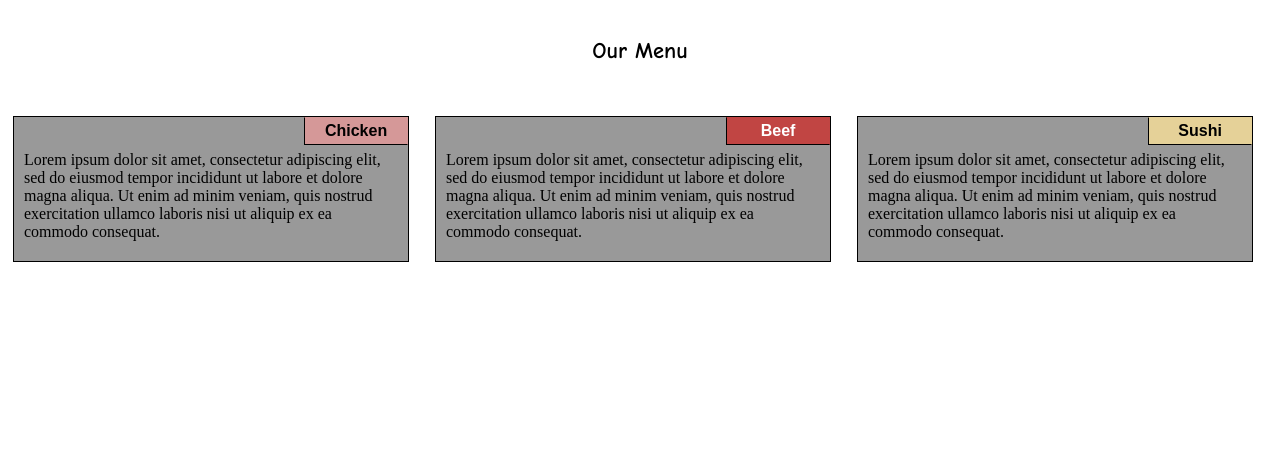
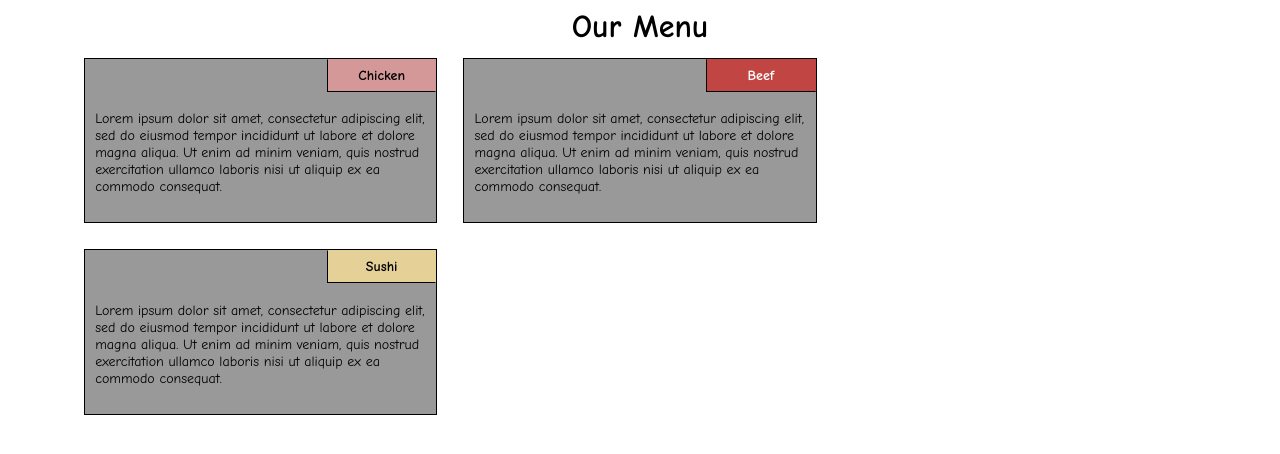
Before and after one commit to rohiniko17/assignment2, a plain HTML site: page index.html in a window 1280 px wide. Drawn offline with Linux system fonts and the light colour scheme.

Commit message:
Update style.css

```diff
--- a/css/style.css
+++ b/css/style.css
@@ -1,47 +1,29 @@
 /* Style for assignment 2 */
 body{
-    position: relative;
-    width: 100%;
-    margin: 0;
-    padding: 0;
+    box-sizing: border-box;
+    font-family: "Comic Sans MS", cursive, sans-serif;
+    font-size: 14px;
 }
 
 .menuTitle{
-    width: 100%;
-    font-weight: 800;
-    font-size: 1.4rem;
     text-align: center;
-    font-family: "Comic Sans MS", cursive, sans-serif;
-    margin-top: 3%;
-    margin-bottom: 3%;
+    font-size: 2rem;
+    font-weight: bold;
 }
 
 .Container{
-    /* display: table;
-    width: 100%;
+    width: 90%;
     margin: 0 auto;
-    height: 135px; */
-    /* border: 1px solid;
-    position: absolute; */
-    width: 100%;
-    /* margin-top: 5%; */
 }
+
 .mainContainer{
     margin: 13px;
     width: 30%;
     float: left;
-    /* height: 135px; */
     padding-left: 10px;
     text-align: left;
     border: 1px solid;
-    position: relative;
     background-color: #999999;
-}
-
-.innerContainer{
-    /* border: 1px solid green;
-    height: 100%; */
-    margin-left: 2%;
 }
 
 .divTitle{
@@ -50,11 +32,10 @@ body{
     border-right-color: transparent;
     border-top-color: transparent;
     text-align: center;
-    position: absolute;
+    float: right;
     right: 0;
-    padding: 1%;
+    padding: 2%;
     width: 94px;
-    font-family: sans-serif;
 }
 
 #div1 .divTitle{
@@ -67,11 +48,10 @@ body{
 #div3 .divTitle {
     background-color: #E5D198;
 }
+
 .info{
-    /* position: absolute; */
-    /* top: 35%; */
-    margin: 9% 0% 5% 0%;
-    width: 95%;
+    margin-top: 15%;
+    margin-bottom: 8%;
 }
 
 @media only screen and (max-width: 767px) {
```
Lines whose indentation alone changed are shown as unchanged.
